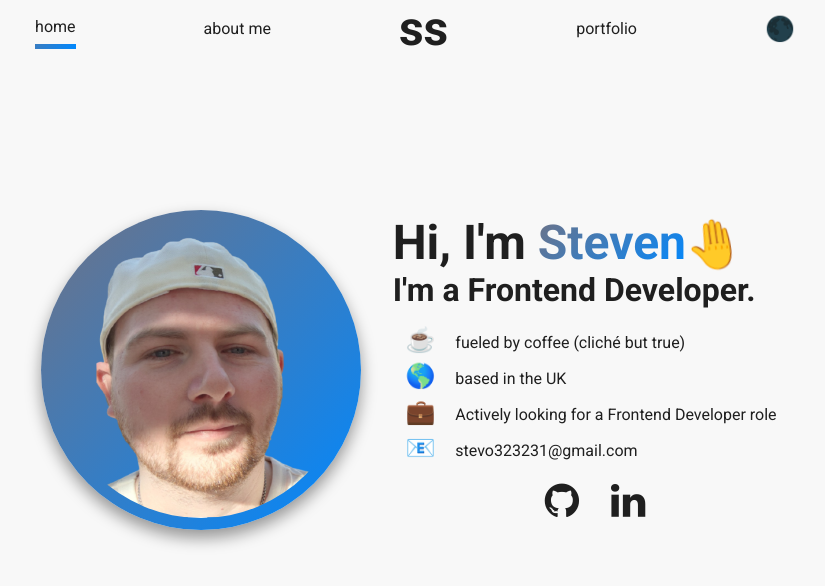
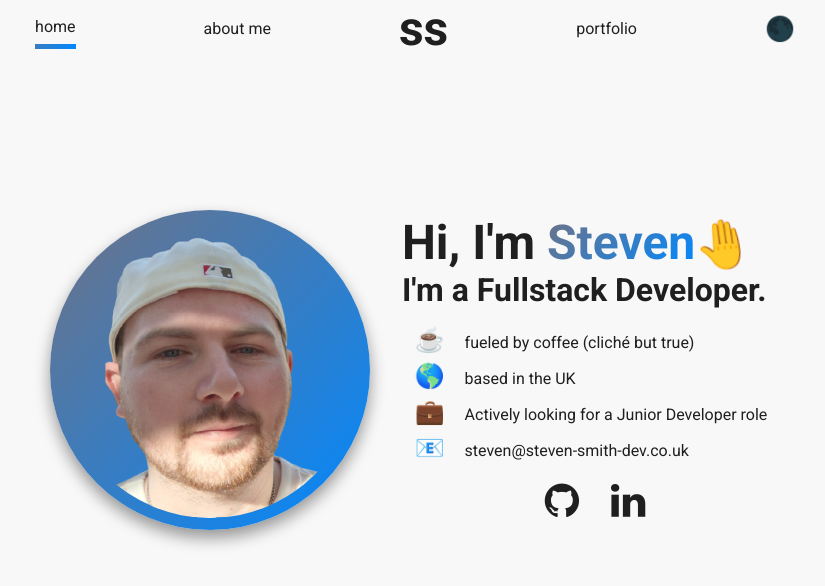
Before and after one commit to steven32323/react-portfolio, a React (Create React App) app: page / in a window 1280 px wide. Shown: the top 586 px of the page, without its empty margins (225-1050 px from the left). Built offline with nearby package versions, Linux system fonts and the light colour scheme; the HTML template or start-up script is replaced by a standard one.

Commit message:
fixed gazetteer link

```diff
--- a/src/info/Info.js
+++ b/src/info/Info.js
@@ -11,7 +11,7 @@ export const info = {
   firstName: "Steven",
   lastName: "Smith",
   initials: "ss",
-  position: "a Frontend Developer",
+  position: "a Fullstack Developer",
   selfPortrait: self,
   gradient: `-webkit-linear-gradient(135deg, ${colors})`,
   baseColor: colors[0],
@@ -26,11 +26,11 @@ export const info = {
     },
     {
       emoji: "💼",
-      text: "Actively looking for a Frontend Developer role",
+      text: "Actively looking for a Junior Developer role",
     },
     {
       emoji: "📧",
-      text: "stevo323231@gmail.com",
+      text: "steven@steven-smith-dev.co.uk",
     },
   ],
   socials: [
@@ -52,7 +52,7 @@ export const info = {
       "react",
       "git",
       "github",
-      "bootstrap",
+      "PHP",
       "html5",
       "css3",
       "ChatGPT",
@@ -88,6 +88,14 @@ export const info = {
   ],
   portfolio: [
     {
+      title: "Gazeteer",
+      description:
+        "Designed mobile-first using PHP and jQuery, allows the user to browse the world, with various data points being displayed, such as local currency/exchange rate, points of interest, population and more!",
+      live: "https://steven-smith-dev.co.uk/gazeteer/",
+      source: "https://github.com/steven32323/stevenSmith/tree/main/project1",
+      image: mock4,
+    },
+    {
       title: "Tenzies",
       description:
         ' Made with React (and some heavy CSS to style the dice faces). A simple game with 10 dice, the player can click dice to "Hold" them, which prevent them from being rerolled. The goal is to have 10 matching dice.',
@@ -119,13 +127,5 @@ export const info = {
       source: "https://github.com/steven32323/Bankist-Landing-Page",
       image: mock2,
     },
-    {
-      title: "Airbnb Experiences mockup",
-      description:
-        "Part of the Scrimba React course. A simple mockup of the Airbnb Experiences page. Top half of the page is static, with the bottom half dynamically rendering based on properties such as image, price, and availability",
-      live: "https://airbnb-experiencesclone.netlify.app/",
-      source: "https://github.com/steven32323/react-airbnb-clone",
-      image: mock4,
-    },
   ],
 };
```
Also changed, not shown: src/img/mock4.png.
